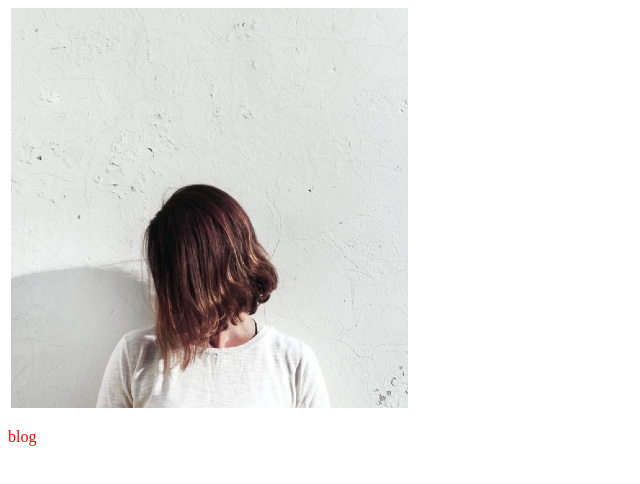
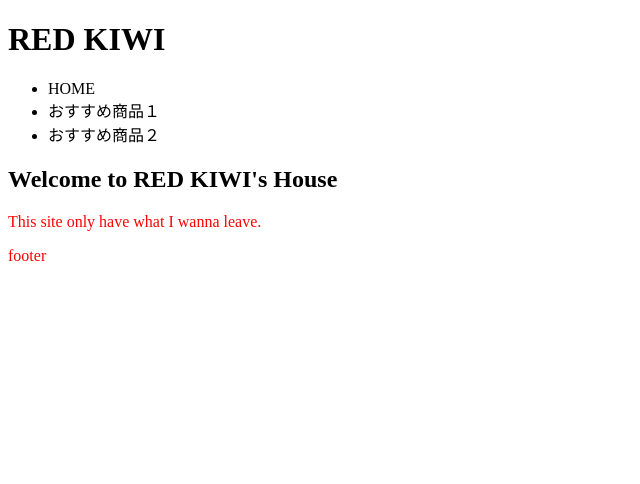
Before and after one commit to redkiwi0113/blog, a plain HTML site: page index.html in a window 1280 px wide. Shown: the whole page, without its empty margins (0-640 px from the left). Drawn offline with Linux system fonts and the light colour scheme; files that its build step writes are made by us from their sources.

Commit message:
Update index.html

```diff
--- a/index.html
+++ b/index.html
@@ -6,17 +6,42 @@
         <!--head common-->
         <meta charset="utf-8">
         <meta name="viewport" content="width=device-width,initial-scale=1.0,minimum-scale=1.0">
-        <link rel="stylesheet" href="index.css">
+        <link rel="stylesheet" href="css/index.css">
 
       <title>blog</title>
 
     </head>
 
     <body>
-        <img src="woman_bother_haircare01.jpg">
-        <p>blog</p>
+        <header id="header">
+            <!--title-->
+            <h1>RED KIWI</h1>
+
+            <!--global menu-->
+            <div>
+                <ul>
+                    <li>HOME</li>
+                    <li>おすすめ商品１</li>
+                    <li>おすすめ商品２</li>
+                </ul>
+            </div>
+        </header>
+
+        <article id="main">
+            <section>
+                <h2 class="sec_h txt_center">Welcome to RED KIWI's House</h2>
+
+                <p class="tex_center">This site only have what I wanna leave.</p>
+
+            </section>
 
 
+        </article>
+
+        <footer id="footer">
+            <p>footer</p>
+
+        </footer>
 
     </body>
 </html>
```
